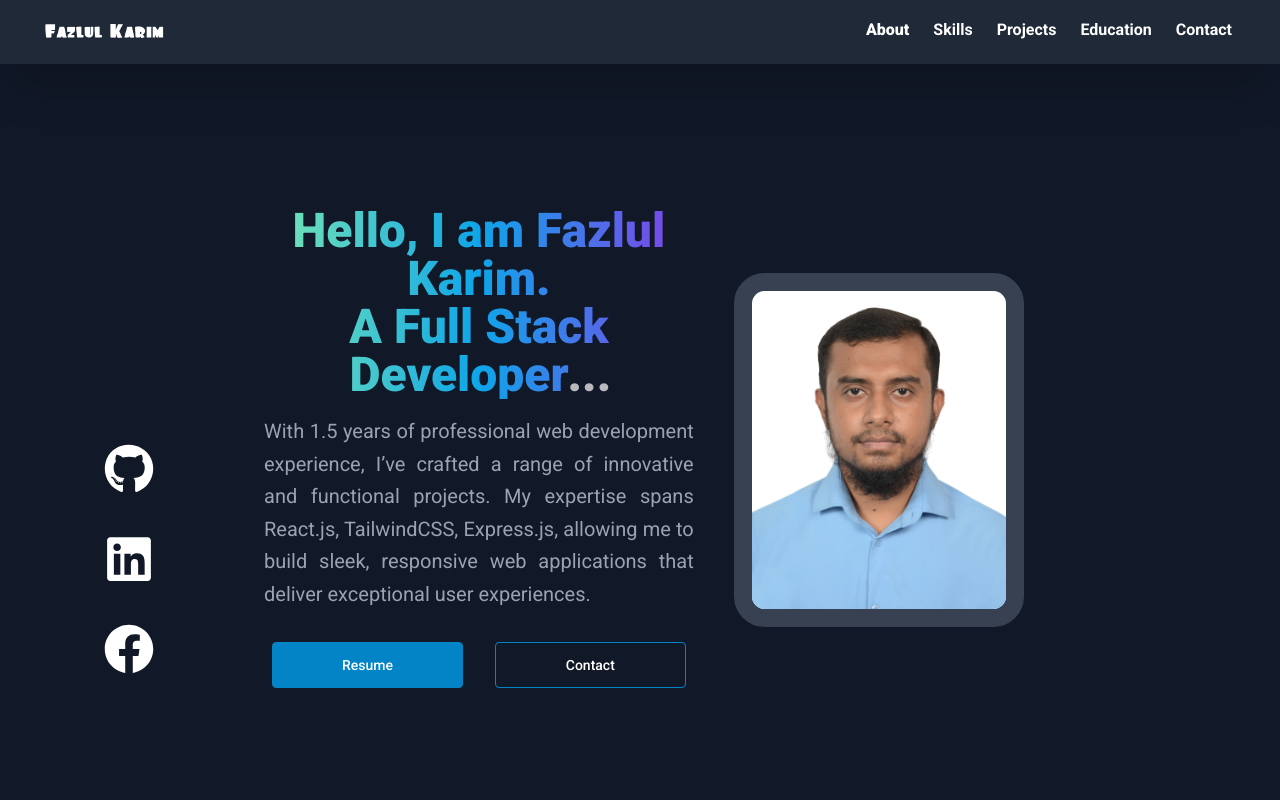
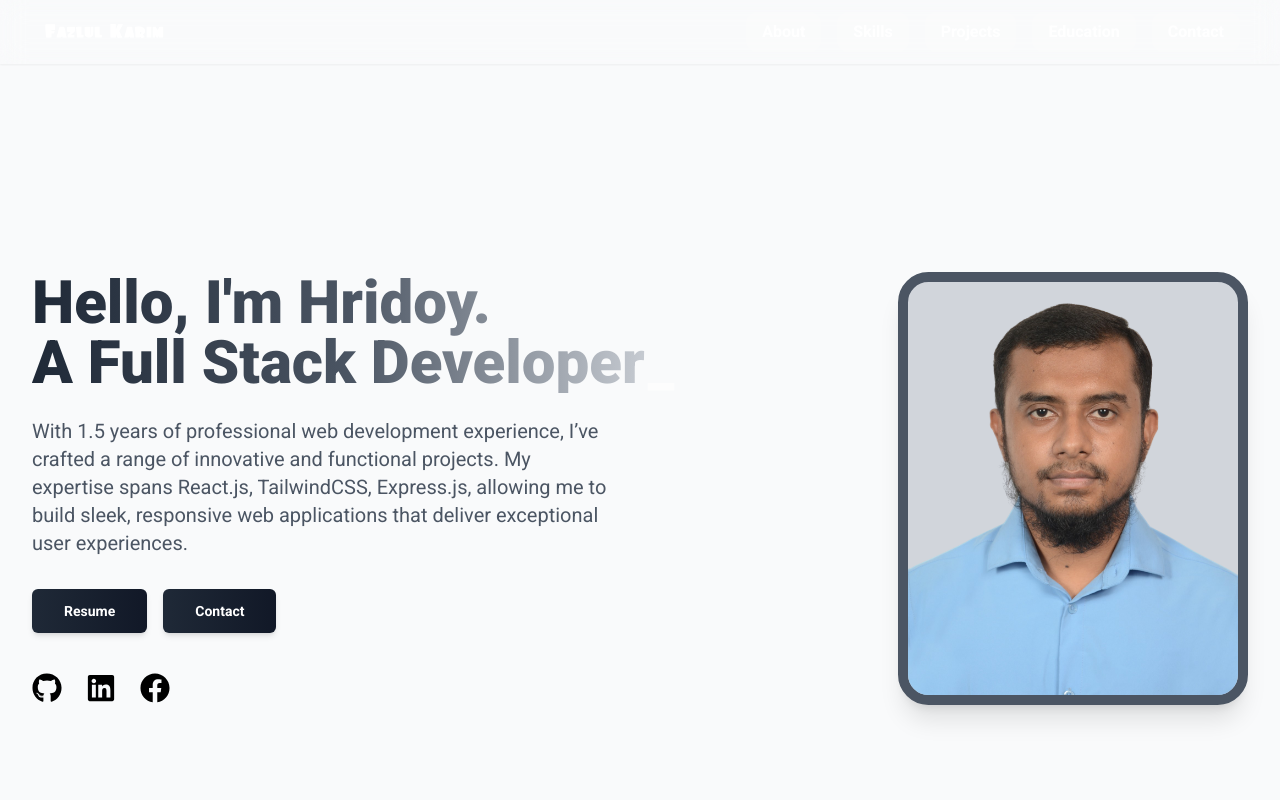
Before and after one commit to fazlulkarimhridoy/portfolio-fazlulkarimhridoy, a React (Vite) app: page / in a window 1280 px wide. Shown: the top 800 px of the page. Built offline with nearby package versions, Linux system fonts and the light colour scheme.

Commit message:
navbar design completed

```diff
--- a/src/components/Banner.jsx
+++ b/src/components/Banner.jsx
@@ -4,7 +4,6 @@ import download from "downloadjs";
 import { FaFacebook, FaGithub, FaLinkedin } from "react-icons/fa";
 import "animate.css";
 import { motion } from "framer-motion";
-// import "../Css/Banner.css"
 
 const Banner = () => {
     const downloadPdf = () => {
@@ -12,78 +11,94 @@ const Banner = () => {
         download(pdfUrl);
     };
 
-    // scroll to contact
     const scrollToContact = () => {
         const section = document.getElementById("contact");
         section?.scrollIntoView({ behavior: "smooth" });
     };
 
     return (
-        <section id="banner" className="text-white bg-gray-900 overflow-hidden pt-14">
-            <div className="mx-auto md:pt-5 lg:pt-10 xl:pt-20 pb-5 md:px-4 lg:px-20 xl:px-60 md:py-5 lg:py-10 xl:py-28 md:flex md:justify-between md:h-dvh md:items-center">
-                <div className="text-center animate__animated animate__bounceInLeft">
-                    <h1 className="bg-gradient-to-r from-green-300 via-sky-500 to-purple-600 bg-clip-text text-3xl lg:text-4xl xl:text-5xl font-extrabold text-transparent mt-5 md:mt-0">
-                        <span className="block"> Hello, I am Fazlul Karim.</span>
-                        <span className="sm:block">
-                            A Full Stack{" "}
+        <section
+            id="banner"
+            className="bg-gray-50 dark:bg-[#121212] text-gray-900 dark:text-white pt-14 lg:pt-40 overflow-hidden min-h-screen"
+        >
+            <div className="mx-auto max-w-screen-xl px-4 sm:px-6 lg:px-8 flex flex-col-reverse lg:flex-row items-center justify-between py-10 lg:py-28">
+                {/* Left Content */}
+                <motion.div
+                    initial={{ opacity: 0, x: -100 }}
+                    animate={{ opacity: 1, x: 0 }}
+                    transition={{ duration: 1 }}
+                    className="text-center lg:text-left"
+                >
+                    <h1 className="text-3xl sm:text-5xl md:text-6xl font-extrabold text-transparent bg-clip-text bg-gradient-to-r from-gray-800 via-gray-600 to-gray-300 dark:from-gray-200 dark:via-gray-400 dark:to-white">
+                        Hello, I{"'"}m Hridoy.
+                        <br />A Full Stack{" "}
                         <Typewriter
                             words={["Developer"]}
                             loop={2}
                             cursor
-                                cursorStyle="..."
+                            cursorStyle="_"
                             cursorColor="white"
                             typeSpeed={100}
-                            ></Typewriter>
-                        </span>
+                        />
                     </h1>
 
-                    <p className="text-gray-400 mx-auto px-6 mt-4 max-w-xl text-base lg:text-xl/relaxed text-justify">
+                    <p className="text-gray-600 dark:text-gray-400 mt-6 max-w-xl text-lg sm:text-xl leading-relaxed">
                         With 1.5 years of professional web development experience, I’ve crafted a range of innovative
                         and functional projects. My expertise spans React.js, TailwindCSS, Express.js, allowing me to
                         build sleek, responsive web applications that deliver exceptional user experiences.
                     </p>
 
-                    <div className="my-4 md:mt-8 flex flex-col lg:flex-row justify-center px-8 gap-4 md:gap-8">
-                        <div
+                    <div className="mt-8 flex flex-col sm:flex-row sm:justify-center lg:justify-start gap-4">
+                        <motion.button
+                            whileHover={{ scale: 1.05 }}
                             onClick={downloadPdf}
-                            className="block w-full lg:w-1/2 focus:hidden rounded border border-sky-600 bg-sky-600 px-12 py-3 text-sm font-medium text-white hover:bg-transparent hover:text-white hover:duration-300 focus:outline-none focus:ring active:text-opacity-75 hover:cursor-pointer sm:w-auto"
+                            className="bg-gradient-to-r from-gray-800 to-gray-900 dark:from-gray-100 dark:to-gray-400 hover:from-gray-900 hover:to-gray-800 dark:hover:from-white dark:hover:to-gray-300 transition-all duration-300 text-white dark:text-black text-sm font-semibold px-8 py-3 rounded-md shadow-md"
                         >
                             Resume
-                        </div>
-                        <div
+                        </motion.button>
+                        <motion.button
+                            whileHover={{ scale: 1.05 }}
                             onClick={scrollToContact}
-                            className="block w-full lg:w-1/2 focus:hidden rounded border border-sky-600 px-12 py-3 text-sm font-medium text-white hover:bg-sky-600 focus:outline-none focus:ring active:bg-sky-500 hover:duration-300 hover:cursor-pointer sm:w-auto"
+                            className="bg-gradient-to-r from-gray-800 to-gray-900 dark:from-gray-100 dark:to-gray-400 hover:from-gray-900 hover:to-gray-800 dark:hover:from-white dark:hover:to-gray-300 transition-all duration-300 text-white dark:text-black text-sm font-semibold px-8 py-3 rounded-md shadow-md"
                         >
                             Contact
+                        </motion.button>
                     </div>
+
+                    <div className="mt-10 flex justify-center lg:justify-start space-x-6">
+                        <motion.a whileHover={{ scale: 1.2 }} href="https://github.com/fazlulkarimhridoy">
+                            <FaGithub
+                                size={30}
+                                className="text-black dark:text-white hover:text-gray-500 dark:hover:text-gray-300 transition-colors"
+                            />
+                        </motion.a>
+                        <motion.a whileHover={{ scale: 1.2 }} href="https://www.linkedin.com/in/fazlulkarimhridoy23">
+                            <FaLinkedin
+                                size={30}
+                                className="text-black dark:text-white hover:text-gray-500 dark:hover:text-gray-300  transition-colors"
+                            />
+                        </motion.a>
+                        <motion.a whileHover={{ scale: 1.2 }} href="https://www.facebook.com/hriiiiiidoy">
+                            <FaFacebook
+                                size={30}
+                                className="text-black dark:text-white hover:text-gray-500 dark:hover:text-gray-300  transition-colors"
+                            />
+                        </motion.a>
                     </div>
-                    <div className="lg:gap-y-10 lg:-mt-[260px] lg:-ml-[550px] xl:-ml-[700px] flex flex-row lg:flex-col items-center justify-center gap-x-10 md:gap-x-16 mt-5 md:mt-10">
-                        <motion.div whileHover={{ scale: 1.2 }} whileTap={{ scale: 0.8 }}>
-                            <a href="https://github.com/fazlulkarimhridoy">
-                                <FaGithub className="hover:text-sky-500" size={50}></FaGithub>
-                            </a>
                 </motion.div>
-                        <motion.div whileHover={{ scale: 1.2 }} whileTap={{ scale: 0.8 }}>
-                            <a href="https://www.linkedin.com/in/fazlulkarimhridoy23">
-                                <FaLinkedin className="hover:text-sky-500" size={50}></FaLinkedin>
-                            </a>
-                        </motion.div>
-                        <motion.div whileHover={{ scale: 1.2 }} whileTap={{ scale: 0.8 }}>
-                            <a href="https://www.facebook.com/hriiiiiidoy">
-                                <FaFacebook className="hover:text-sky-500" size={50}></FaFacebook>
-                            </a>
-                        </motion.div>
-                    </div>
-                </div>
+
+                {/* Right Content */}
                 <motion.div
-                    whileHover={{ scale: 1.1 }}
-                    whileTap={{ scale: 0.9 }}
-                    className="flex items-center justify-center mt-5 px-4"
+                    initial={{ opacity: 0, x: 100 }}
+                    animate={{ opacity: 1, x: 0 }}
+                    transition={{ duration: 1 }}
+                    whileHover={{ scale: 1.05 }}
+                    className="mb-10 lg:mb-0"
                 >
                     <img
-                        id="blob"
-                        className="animate__animated animate__bounceInRight border-[18px] rounded-badge bg-white w-[350px] border-gray-700 hover:border-gray-500 hover:transition-all hover:ease-out hover:duration-1000"
                         src={AuthorImage}
+                        alt="Author"
+                        className="bg-gray-300 w-[280px] sm:w-[300px] md:w-[350px] rounded-badge border-[10px] border-gray-600 shadow-xl hover:shadow-zinc-500 transition-all duration-700"
                     />
                 </motion.div>
             </div>
--- a/src/components/NavBar.jsx
+++ b/src/components/NavBar.jsx
@@ -1,99 +1,164 @@
 import { Link } from "react-router-dom";
-import "../Css/NavBar.css"
+import "../Css/NavBar.css";
 import { FaAlignJustify } from "react-icons/fa";
-import NameLogo from "/assets/Logos/image.png"
+import NameLogo from "/assets/Logos/image.png";
 import { Drawer } from "antd";
 import { useState } from "react";
 
 const NavBar = () => {
-    // scroll to skills
+    // Scroll handlers
     const scrollToSkills = () => {
-        const section = document.getElementById("skills");
-        section?.scrollIntoView({ behavior: "smooth" });
+        document.getElementById("skills")?.scrollIntoView({ behavior: "smooth" });
+    };
+    const scrollToProjects = () => {
+        document.getElementById("projects")?.scrollIntoView({ behavior: "smooth" });
+    };
+    const scrollToEducations = () => {
+        document.getElementById("educations")?.scrollIntoView({ behavior: "smooth" });
+    };
+    const scrollToContact = () => {
+        document.getElementById("contact")?.scrollIntoView({ behavior: "smooth" });
+    };
+    const scrollToBanner = () => {
+        document.getElementById("banner")?.scrollIntoView({ behavior: "smooth" });
     };
 
-    // scroll to projects
-    const scrollToProjects = () => {
-        const section = document.getElementById("projects");
-        section?.scrollIntoView({ behavior: "smooth" });
-    };
+    // Drawer state
+    const [open, setOpen] = useState(false);
+    const [placement] = useState("left");
+    const showDrawer = () => setOpen(true);
+    const onClose = () => setOpen(false);
 
-    // scroll to educations
-    const scrollToEducations = () => {
-        const section = document.getElementById("educations");
-        section?.scrollIntoView({ behavior: "smooth" });
-    };
-
-    // scroll to contact
-    const scrollToContact = () => {
-        const section = document.getElementById("contact");
-        section?.scrollIntoView({ behavior: "smooth" });
-    };
-
-    // scroll to navbar
-    const scrollToBanner = () => {
-        const section = document.getElementById("banner");
-        section?.scrollIntoView({ behavior: "smooth" });
-    };
-
-
-    // drawer functions
-    const [open, setOpen] = useState(false);
-    const [placement] = useState('left');
-    const showDrawer = () => {
-        setOpen(true);
-    };
-    const onClose = () => {
-        setOpen(false);
-    };
-
-    // shared links
-    const links = <>
-        <li onClick={scrollToBanner} className="text-sky-500 font-extrabold"><Link >About</Link></li>
-        <li onClick={scrollToSkills}><Link >Skills</Link></li>
-        <li onClick={scrollToProjects}><Link >Projects</Link></li>
-        <li onClick={scrollToEducations}><Link >Education</Link></li>
-        <li onClick={scrollToContact}><Link >Contact</Link></li>
+    // Shared nav links styled as "tabs"
+    const links = (
+        <>
+            <li
+                onClick={() => {
+                    scrollToBanner();
+                    onClose();
+                }}
+                className="cursor-pointer tab-item"
+            >
+                About
+            </li>
+            <li
+                onClick={() => {
+                    scrollToSkills();
+                    onClose();
+                }}
+                className="cursor-pointer tab-item"
+            >
+                Skills
+            </li>
+            <li
+                onClick={() => {
+                    scrollToProjects();
+                    onClose();
+                }}
+                className="cursor-pointer tab-item"
+            >
+                Projects
+            </li>
+            <li
+                onClick={() => {
+                    scrollToEducations();
+                    onClose();
+                }}
+                className="cursor-pointer tab-item"
+            >
+                Education
+            </li>
+            <li
+                onClick={() => {
+                    scrollToContact();
+                    onClose();
+                }}
+                className="cursor-pointer tab-item"
+            >
+                Contact
+            </li>
         </>
+    );
 
     return (
-        <header className="fixed z-10 scroll-smooth shadow-2xl bg-gray-800 navbar sm:px-10 sm:py-4 overflow-visible lg:overflow-hidden">
+        <header className="fixed z-30 w-full backdrop-blur-md bg-white/10 dark:bg-gray-800/30 shadow-sm">
+            <nav className="max-w-screen-xl mx-auto flex items-center justify-between px-6 sm:px-10 py-3">
+                {/* Logo */}
                 <div className="navbar-start">
-                <Link to="/"><img className="w-32" src={NameLogo} /></Link>
+                    <Link to="/">
+                        <img src={NameLogo} alt="Logo" className="w-32" />
+                    </Link>
                 </div>
-            <div className="navbar-end">
-                <div className="flex items-center gap-4">
-                    <div className="flex items-center justify-center md:hidden">
+
+                {/* Hamburger & Drawer for mobile */}
+                <div className="md:hidden flex items-center">
                     <button
                         onClick={showDrawer}
-                            className="rounded bg-none p-2 text-gray-200 transition hover:text-gray-600/75"
+                        className="rounded p-2 text-gray-200 hover:text-white transition-colors duration-300"
+                        aria-label="Open menu"
                     >
-                            <FaAlignJustify size={25}></FaAlignJustify>
+                        <FaAlignJustify size={25} />
                     </button>
                     <Drawer
                         closeIcon={false}
-                            width={200}
+                        width={220}
                         placement={placement}
                         onClose={onClose}
                         open={open}
-                            key={placement}
-                            style={{ backgroundColor: "#1F2937" }}
+                        style={{
+                            backdropFilter: "blur(12px)",
+                            backgroundColor: "rgb(22,25,30)",
+                        }}
+                        bodyStyle={{
+                            backdropFilter: "blur(12px)",
+                            backgroundColor: "rgb(22,25,30)",
+                            paddingTop: "40px",
+                        }}
+                        maskStyle={{
+                            backdropFilter: "blur(6px)",
+                            backgroundColor: "rgba(0, 0, 0, 0.3)",
+                        }}
                     >
-                            <ul id="link2" className="flex flex-col items-center justify-center gap-4 text-xl">
+                        <ul id="link2" className="flex flex-col items-center gap-6 text-white font-semibold text-xl">
                             {links}
                         </ul>
                     </Drawer>
                 </div>
+
+                {/* Desktop nav links */}
+                <div className="hidden md:flex">
+                    <ul className="flex items-center gap-4">{links}</ul>
                 </div>
-                <div className="hidden md:flex">
-                    <ul id="link2" className="flex flex-row items-center px-2 gap-6 text-white font-semibold">
-                        {links}
-                    </ul>
-                </div>
-            </div>
+            </nav>
 
+            <style>{`
+                .tab-item {
+                    padding: 0.5rem 1rem;
+                    border-radius: 12px;
+                    font-weight: 600;
+                    color: #ffff; /* light indigo */
+                    background: rgba(255 255 255 / 0.1);
+                    box-shadow: 0 0 8px rgba(255 255 255 / 0.1);
+                    transition:
+                        background-color 0.3s ease,
+                        color 0.3s ease,
+                        box-shadow 0.3s ease,
+                        transform 0.2s ease;
+                    user-select: none;
+                }
+                .tab-item:hover {
+                    background: rgba(255 255 255 / 0.2);
+                    color: #ffff; /* brighter indigo */
+                    box-shadow: 0 0 10px rgba(165 180 252 / 0.5);
+                    transform: translateY(-2px);
+                    cursor: pointer;
+                }
+                .tab-item:active {
+                    transform: translateY(0);
+                    box-shadow: 0 0 6px rgba(165 180 252 / 0.3);
+                }
+            `}</style>
         </header>
-
     );
 };
 
--- a/src/components/Skills.jsx
+++ b/src/components/Skills.jsx
@@ -93,7 +93,7 @@ const Skills = () => {
     );
 
     return (
-        <div className="min-h-screen px-4 py-12 md:px-10 lg:px-20 bg-gray-50 dark:bg-[#121212] text-gray-900 dark:text-white">
+        <div id="skills" className="min-h-screen px-4 py-12 md:px-10 lg:px-20 bg-gray-50 dark:bg-[#121212] text-gray-900 dark:text-white">
             <div className="max-w-7xl mx-auto">
                 <h2 className="text-3xl md:text-4xl font-bold mb-4 text-center">My Skills</h2>
                 <p className="text-center text-gray-600 dark:text-gray-400 mb-10">
```
Lines whose indentation alone changed are shown as unchanged.
